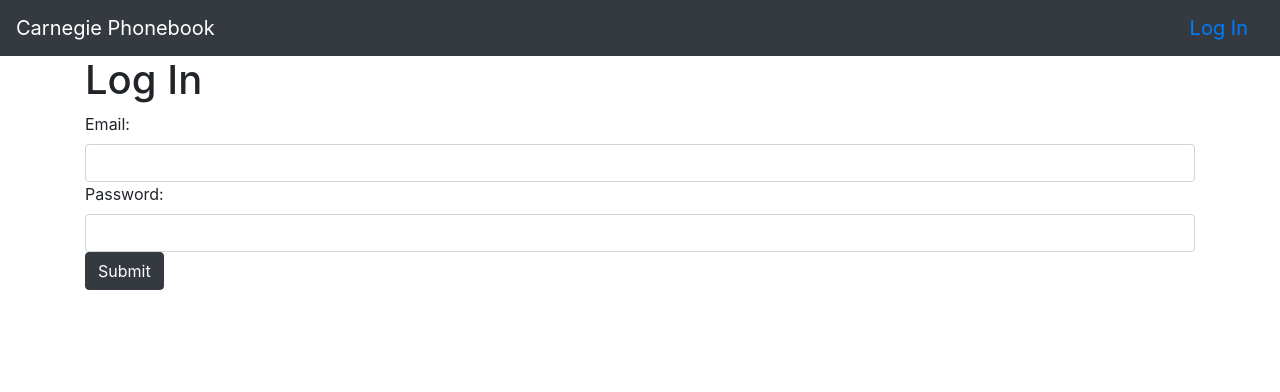
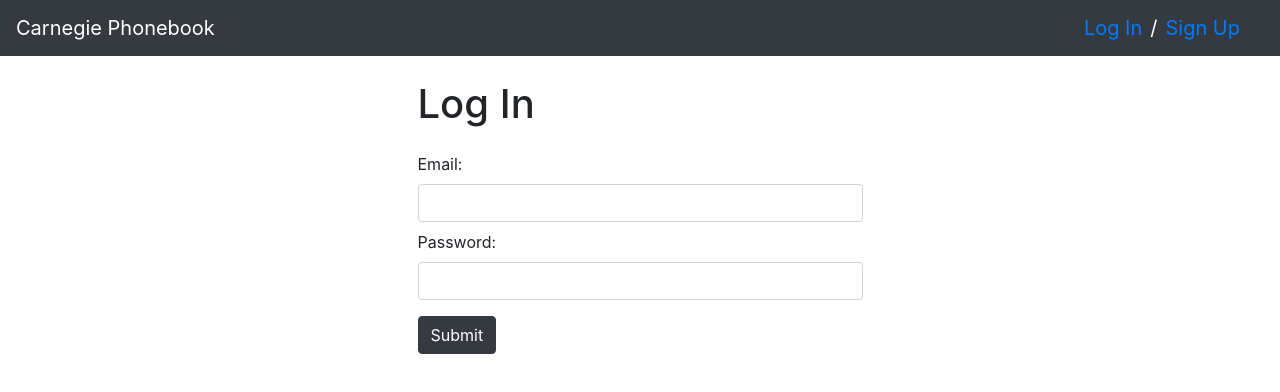
Before and after one commit to djolereject/carnegie-phonebook, a React (Create React App) app in the folder client/: page /login in a window 1280 px wide. Shown: the top 392 px of the page. Built offline with nearby package versions, Linux system fonts and the light colour scheme.

Commit message:
feat: Implement registration

```diff
--- a/client/src/components/App.js
+++ b/client/src/components/App.js
@@ -6,7 +6,8 @@ import { Container, Row } from 'react-bootstrap';
 import useLocalStorage from './useLocalStorage';
 import Navigation from './Navigation';
 import Home from './Home';
-import Login from './Login';
+import Login from './auth/Login';
+import Register from './auth/Register';
 import Alert from './Alert';
 
 function App() {
@@ -26,6 +27,7 @@ function App() {
         <Routes>
           <Route exact path="/" element={<Home logged={logged} />} />
           <Route exact path="/login" element={<Login login={setUser} alert={setErrors}/>} />
+          <Route exact path="/register" element={<Register register={setUser} alert={setErrors}/>} />
         </Routes>
       </Container>
     </Router>
--- a/client/src/components/Login.js
+++ /dev/null
@@ -1,47 +0,0 @@
-import React from "react";
-import { Row, Col, Form, Button } from 'react-bootstrap';
-import { useNavigate } from 'react-router-dom';
-import { post } from 'axios';
-
-const Login=({login, alert})=> {
-
-  const navigate = useNavigate();
-
-  const clickLogin=(event)=> {
-    event.preventDefault();
-    // const email = document.getElementById("email").value;
-    // const password = document.getElementById("password").value;
-    const request = {"email": "email.gmail.com", "password": "password"};
-
-    post("/api/v1/auth/sign_in", request)
-      .then(response => {
-        const result = {...response.data.data, 'access-token': response.headers['access-token']}
-        console.log(result);
-        login(result);
-        navigate('/');
-      })
-      .catch(error => {
-        alert(error.response.data.errors);
-      });
-  };
-
-  return (
-    <Row>
-      <Col >
-        <h1>Log In</h1>
-        <Form onSubmit={clickLogin}>
-          <Form.Group>
-            <Form.Label htmlFor="email">Email: </Form.Label>
-            <Form.Control name="email" id="email" type="email" />
-          </Form.Group>
-          <Form.Group>
-            <Form.Label htmlFor="password">Password:</Form.Label>
-            <Form.Control name="password" id="password" type="password" />
-          </Form.Group>
-          <Button type="submit" className="btn btn-dark">Submit</Button>
-        </Form>
-      </Col>
-    </Row>
-  )
-}
-export default Login;
--- a/client/src/components/Navigation.js
+++ b/client/src/components/Navigation.js
@@ -1,6 +1,6 @@
 import React, { useState, useEffect } from "react";
 import { NavLink } from 'react-router-dom';
-import { Navbar } from 'react-bootstrap';
+import { Navbar, Row } from 'react-bootstrap';
 
 const Navigation=({logged, logout})=> {
   return (
@@ -9,7 +9,11 @@ const Navigation=({logged, logout})=> {
       <Navbar.Brand className="">
         { logged ?
           <NavLink to="/" onClick={()=>logout(null)} >Log Out</NavLink> :
-          <NavLink to="/login">Log In</NavLink> }
+          <>
+            <NavLink className="px-2" to="/login">Log In</NavLink>
+            /
+            <NavLink className="px-2" to="/register">Sign Up</NavLink>
+          </>}
       </Navbar.Brand>
     </Navbar>
   );
--- /dev/null
+++ b/client/src/components/auth/AuthForm.js
@@ -0,0 +1,19 @@
+import React from "react";
+import { Form, Button } from 'react-bootstrap';
+
+const AuthForm=({action})=> {
+  return (
+    <Form onSubmit={action}>
+      <Form.Group className="my-2">
+        <Form.Label htmlFor="email">Email: </Form.Label>
+        <Form.Control name="email" id="email" type="email" />
+      </Form.Group>
+      <Form.Group className="my-2">
+        <Form.Label htmlFor="password">Password:</Form.Label>
+        <Form.Control name="password" id="password" type="password" />
+      </Form.Group>
+      <Button type="submit" className="btn btn-dark my-2">Submit</Button>
+    </Form>
+  )
+}
+export default AuthForm;
--- /dev/null
+++ b/client/src/components/auth/HeaderParser.js
@@ -0,0 +1,12 @@
+
+
+const HeaderParser=(header)=> {
+  return {
+    'uid': header['uid'],
+    'client': header['client'],
+    'access-token': header['access-token'],
+    'token-type': header['token-type'],
+    'expiry': header['expiry']
+  }
+};
+export default HeaderParser;
--- /dev/null
+++ b/client/src/components/auth/Login.js
@@ -0,0 +1,36 @@
+import React from "react";
+import { Row, Col, Form, Button } from 'react-bootstrap';
+import { useNavigate } from 'react-router-dom';
+import { post } from 'axios';
+import AuthForm from './AuthForm';
+import HeaderParser from './HeaderParser';
+
+
+const Login=({login, alert})=> {
+  const navigate = useNavigate();
+
+  const clickLogin=(event)=> {
+    event.preventDefault();
+    const email = document.getElementById("email").value;
+    const password = document.getElementById("password").value;
+
+    post("/api/v1/auth/sign_in", {"email": email, "password": password})
+      .then(response => {
+        login(HeaderParser(response.headers));
+        navigate('/');
+      })
+      .catch(error => {
+        alert(error.response.data.errors);
+      });
+  };
+
+  return (
+    <Row className="justify-content-center">
+      <Col className="col-lg-5 col-md-6 col-10">
+        <h1 className="my-4">Log In</h1>
+        <AuthForm action={clickLogin} />
+      </Col>
+    </Row>
+  )
+}
+export default Login;
--- /dev/null
+++ b/client/src/components/auth/Register.js
@@ -0,0 +1,35 @@
+import React from "react";
+import { Row, Col, Form, Button } from 'react-bootstrap';
+import { useNavigate } from 'react-router-dom';
+import { post } from 'axios';
+import AuthForm from './AuthForm';
+import HeaderParser from './HeaderParser';
+
+const Register=({register, alert})=> {
+  const navigate = useNavigate();
+
+  const submit=(event)=> {
+    event.preventDefault();
+    const email = document.getElementById("email").value;
+    const password = document.getElementById("password").value;
+
+    post("/api/v1/auth", {"email": email, "password": password})
+      .then(response => {
+        register(HeaderParser(response.headers));
+        navigate('/');
+      })
+      .catch(error => {
+        alert(error.response.data.errors.full_messages);
+      });
+  };
+
+  return (
+    <Row className="justify-content-center">
+      <Col className="col-lg-5 col-md-6 col-10">
+        <h1 className="my-4">Sign Up</h1>
+        <AuthForm action={submit} />
+      </Col>
+    </Row>
+  )
+}
+export default Register;
```
